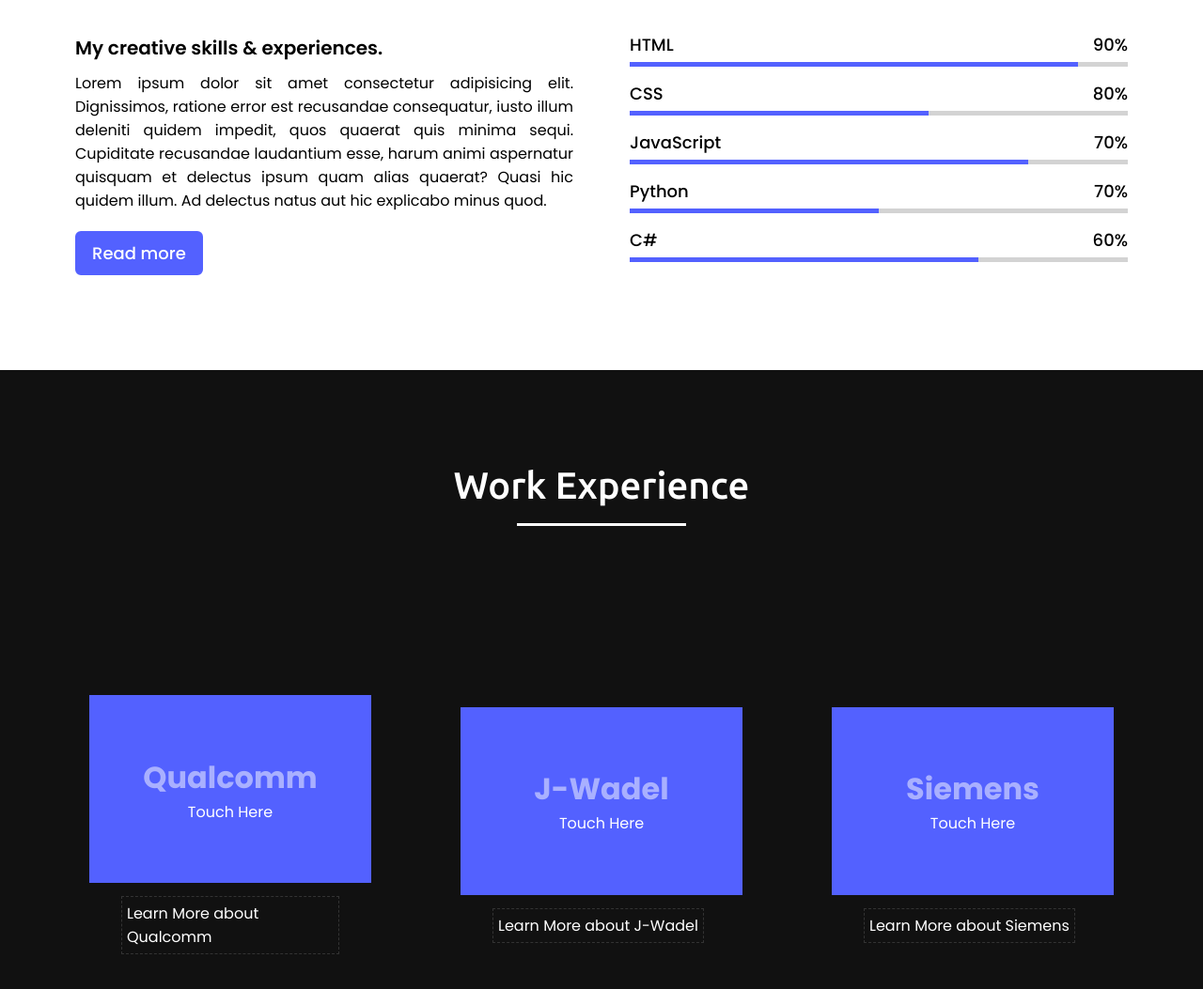
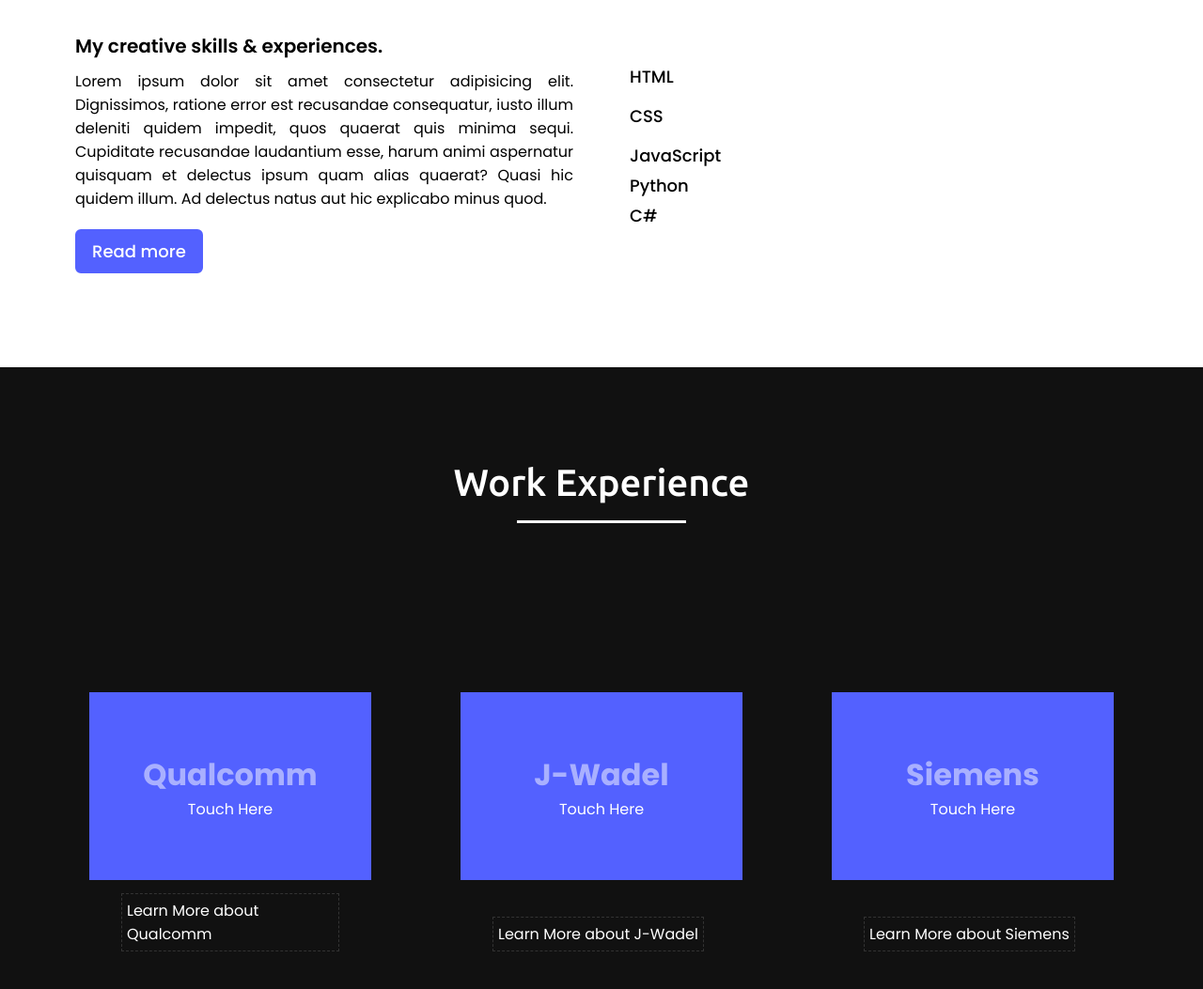
Before and after one commit to h4n53l/portfolio_website, a plain HTML site: page index.html in a window 1280 px wide. Shown: the part 2340-3393 px from the top of the page at 94% size. Drawn offline with nearby package versions, Linux system fonts and the light colour scheme.

```diff
--- a/index.html
+++ b/index.html
@@ -113,37 +113,25 @@
                     <div class="bars">
                         <div class="info">
                             <span>HTML</span>
-                            <span>90%</span>
                         </div>
-                        <div class="line html"></div>
                     </div>
                     <div class="bars">
                         <div class="info">
                             <span>CSS</span>
-                            <span>80%</span>
                         </div>
-                        <div class="line css"></div>
                     </div>
                     <div class="bars">
                         <div class="info">
                             <span>JavaScript</span>
-                            <span>70%</span>
                         </div>
-                        <div class="line js"></div>
-                    </div>
                     <div class="bars">
                         <div class="info">
                             <span>Python</span>
-                            <span>70%</span>
                         </div>
-                        <div class="line php"></div>
-                    </div>
                     <div class="bars">
                         <div class="info">
                             <span>C#</span>
-                            <span>60%</span>
                         </div>
-                        <div class="line mysql"></div>
                     </div>
                 </div>
             </div>
@@ -163,10 +151,13 @@
             </div>
             <div class="face face2">
                 <div class="content">
-                    <p> Lorem ipsum dolor sit amet consectetur adipisicing elit. Unde ab repudiandae, explicabo
-                        voluptate et hic cum ratione a. Officia delectus illum perferendis maiores quia molestias
-                        vitae fugiat aspernatur alias corporis?</p>
-                    <a href="#" type="button">Learn More about Qualcomm</a>
+                    <p> Worked in a Scrum team responsible for the automated
+                        firmware tests needed for the characterisation of
+                        Bluetooth microchips.Tasks involved using Python to
+                        automating experimentation processes. Built a
+                        logging framework
+                    </p>
+                    <a href="https://www.qualcomm.com" type="button">Learn More about Qualcomm</a>
                 </div>
             </div>
         </div>
@@ -180,11 +171,12 @@
             </div>
             <div class="face face2">
                 <div class="content">
-                    <p> Lorem ipsum dolor sit amet consectetur adipisicing elit. Unde ab repudiandae,
-                        explicabo
-                        voluptate et hic cum ratione a. Officia delectus illum perferendis maiores quia molestias
-                        vitae fugiat aspernatur alias corporis?</p>
-                    <a href="#" type="button">Learn More about J-Wadel</a>
+                    <p> Worked as part of a Scrum team in adding features
+                        to the company's legacy software using React Native
+                        for the frontend, and Java for the backend.
+                        <br><br><br><br>
+                    </p>
+                    <a href="jwadelsolutions.net" type="button">Learn More about J-Wadel</a>
                 </div>
             </div>
         </div>
@@ -199,11 +191,12 @@
             </div>
             <div class="face face2">
                 <div class="content">
-                    <p> Lorem ipsum dolor sit amet consectetur adipisicing elit. Unde ab repudiandae,
-                        explicabo
-                        voluptate et hic cum ratione a. Officia delectus illum perferendis maiores quia molestias
-                        vitae fugiat aspernatur alias corporis?</p>
-                    <a href="#" type="button">Learn More about Siemens</a>
+                    <p> Worked in a team of 8 multidisciplinary members
+                        to build a contraption for the holographic visualisation of data
+                        streams from wireless sensors.
+                        <br><br><br><br>
+                    </p>
+                    <a href="https://www.siemens.com/global/en.html" type="button">Learn More about Siemens</a>
                 </div>
             </div>
         </div>
@@ -217,30 +210,7 @@
             <div class="contact-content">
                 <div class="column left">
                     <div class="text">Get in Touch</div>
-                    <!-- <p>Lorem, ipsum dolor sit amet consectetur adipisicing elit. Dignissimos harum corporis fuga corrupti. Doloribus quis soluta nesciunt veritatis vitae nobis?</p>
-                    <div class="icons">
-                        <div class="row">
-                            <i class="fas fa-user"></i>
-                            <div class="info">
-                                <div class="head">Name</div>
-                                <div class="sub-title">Jonathan Hansel Awo</div>
-                            </div>
-                        </div>
-                        <div class="row">
-                            <i class="fas fa-map-marker-alt"></i>
-                            <div class="info">
-                                <div class="head">Address</div>
-                                <div class="sub-title">Surkhet, Nepal</div>
-                            </div>
-                        </div>
-                        <div class="row">
-                            <i class="fas fa-envelope"></i>
-                            <div class="info">
-                                <div class="head">Email</div>
-                                <div class="sub-title">abc@gmail.com</div>
-                            </div>
-                        </div>
-                    </div> -->
+
                 </div>
                 <div class="column right">
                     <div class="text">Message me</div>
@@ -270,7 +240,7 @@
 
     <!-- footer section start -->
     <footer>
-        <span>Created By <a href="https://www.codingnepalweb.com">CodingNepal</a> | <span class="far fa-copyright"></span> 2020 All rights reserved.</span>
+        <span>Created By Jonathan Hansel Awo</span>
     </footer>
 
     <script src="script.js"></script>
```
